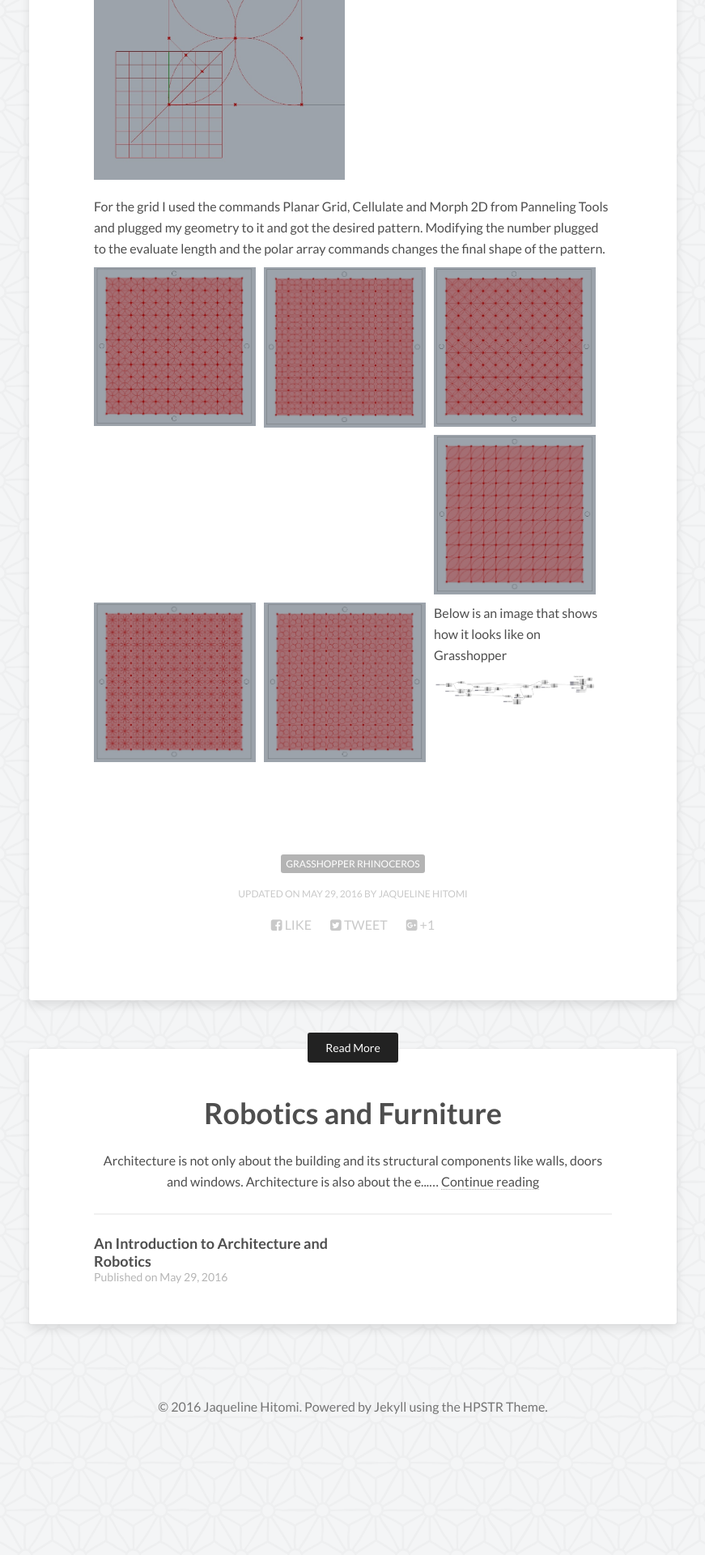
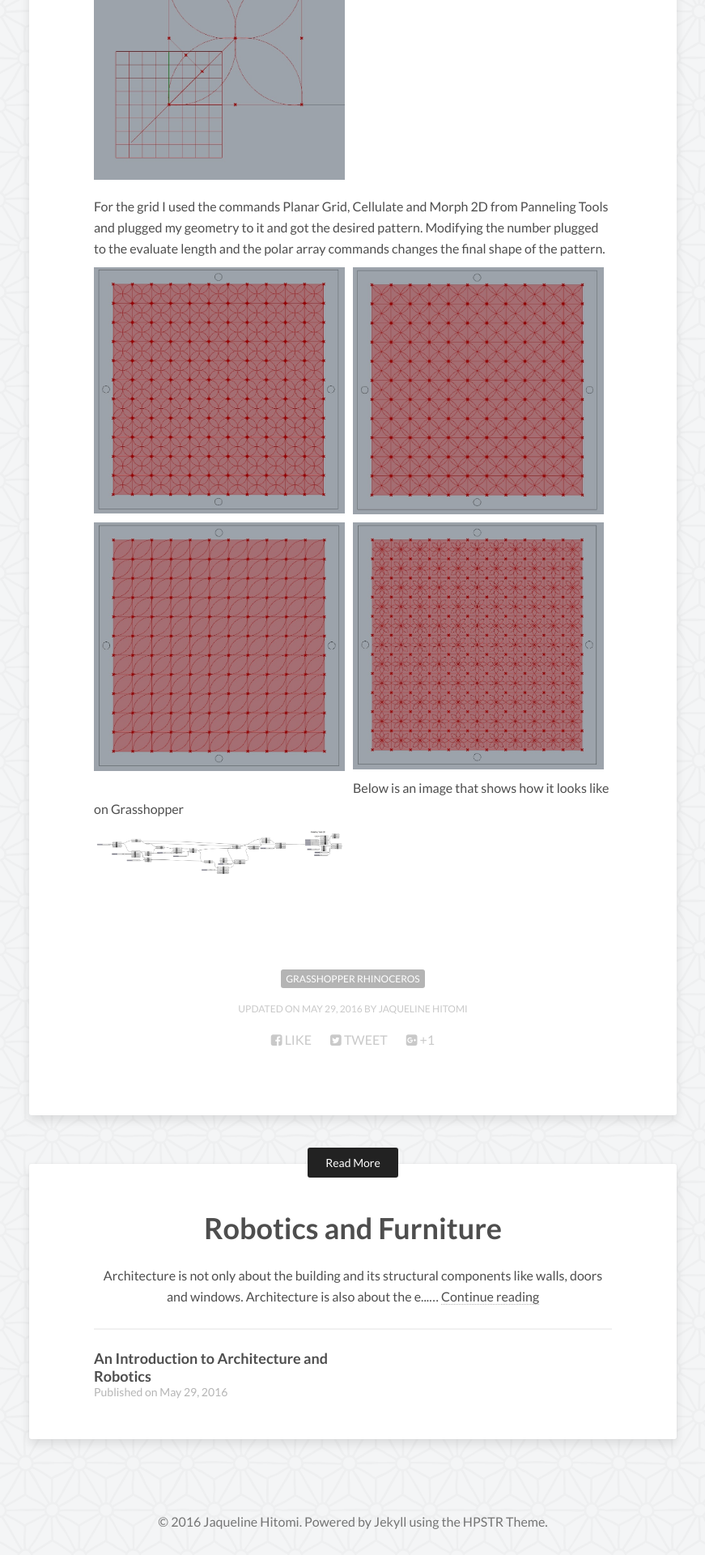
Before and after one commit to jfunatsu/jfunatsu.github.io, a Jekyll site: the page built from _posts/2016-06-06-grasshopper-box.md, in a window 1280 px wide. Shown: the part 1777-3697 px from the top of the page at 81% size, without its empty margins (204-1075 px from the left). Built offline with Jekyll 4.4.1, drawn with Linux system fonts in a browser that asks for light colours; nearby versions of some CDN libraries; before the commit the page ends 3555 px from its top, so only the background shows below that.

Commit message:
Update 2016-06-06-grasshopper-box.md

```diff
--- a/_posts/2016-06-06-grasshopper-box.md
+++ b/_posts/2016-06-06-grasshopper-box.md
@@ -35,15 +35,13 @@ For the pattern, it was used the command rectangle to create a boundary for the
 For the grid I used the commands Planar Grid, Cellulate and Morph 2D from Panneling Tools and plugged my geometry to it and got the desired pattern.
 Modifying the number plugged to the evaluate length and the polar array commands changes the final shape of the pattern.
 
-<figure class="third">
+<figure class="half">
 	<img src="/images/Pattern1.jpg" alt="">
-	<img src="/images/pattern2.jpg" alt="">
 	<img src="/images/pattern3.jpg" alt="">
 
-<figure class="third">
+<figure class="half">
 	<img src="/images/pattern4.jpg" alt="">
 	<img src="/images/pattern5.jpg" alt="">
-	<img src="/images/pattern6.jpg" alt="">
 
 
 Below is an image that shows how it looks like on Grasshopper
```
